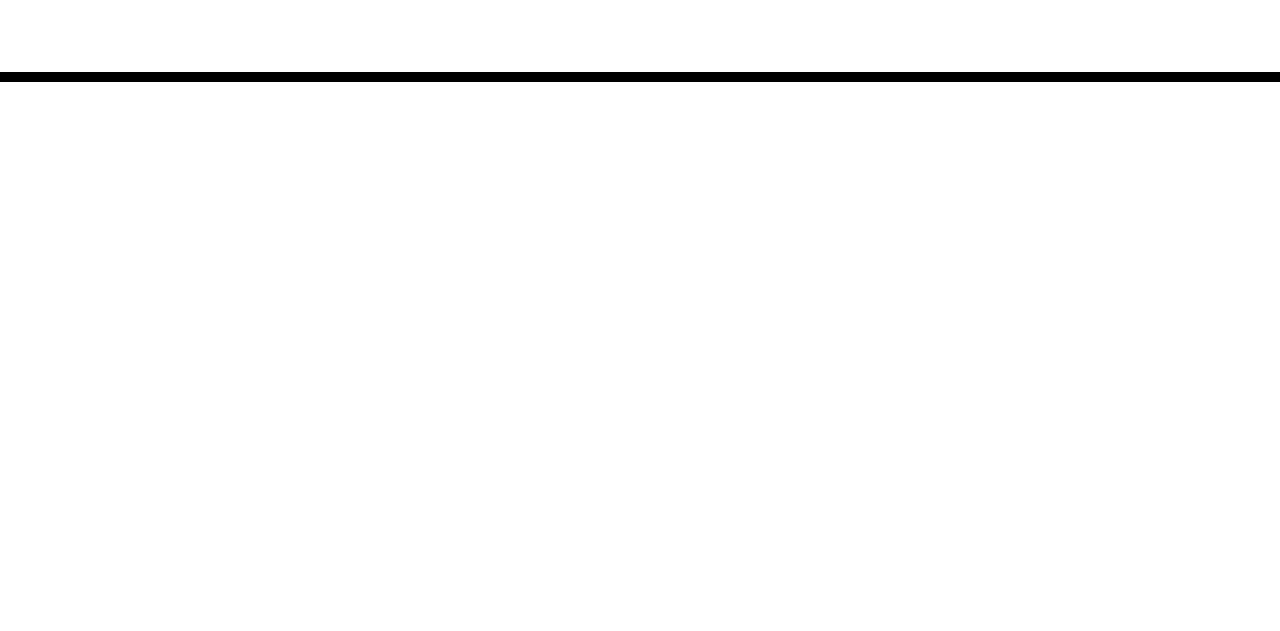
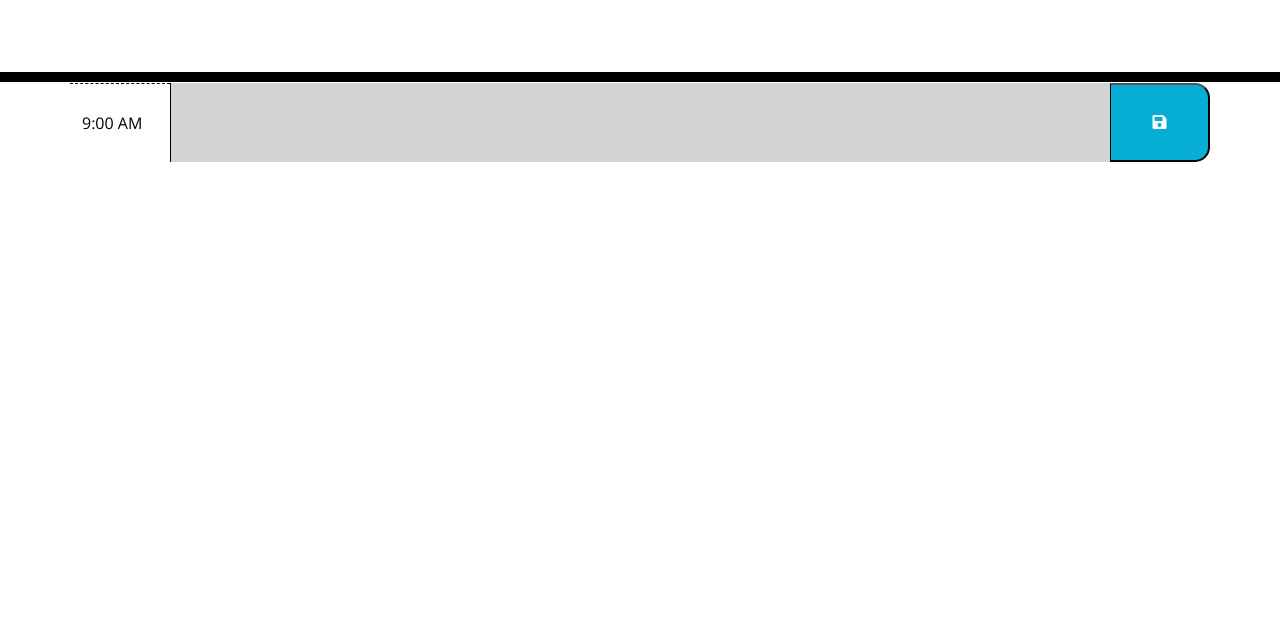
Before and after one commit to Volodymyr-Shtyka/calendarify, a plain HTML site: page index.html in a window 1280 px wide. Shown: the part 169-800 px from the top of the page. Drawn offline with nearby package versions, Linux system fonts and the light colour scheme.

Commit message:
add timeblocks html

```diff
--- a/assets/css/style.css
+++ b/assets/css/style.css
@@ -38,6 +38,8 @@ header {
 }
 
 .hour {
+    display: flex;
+    align-items: center;
     background-color: #ffffff;
     color: #000000;
     border-top: 1px dashed #000000;
@@ -70,3 +72,10 @@ header {
     font-size: 20px;
     transition: all 0.3s ease-in-out;
 }
+
+.hour,
+.saveBtn {
+    max-width: 100px;
+    width: 100%;
+    height: 100%;
+}
--- a/index.html
+++ b/index.html
@@ -24,8 +24,13 @@
     <p class="lead">A simple calendar app for scheduling your work day</p>
     <p id="currentDay" class="lead"></p>
 </header>
-<div class="container">
+<div class="container timeblocks-list">
     <!-- Timeblocks go here -->
+    <div class="row align-content-center time-block past">
+        <div class="col hour">9:00 AM</div>
+        <textarea class="col description"></textarea>
+        <button class="col saveBtn"><i class="fas fa-save"></i></button>
+    </div>
 </div>
 
 <script src="https://cdnjs.cloudflare.com/ajax/libs/jquery/3.2.1/jquery.min.js"></script>
```
